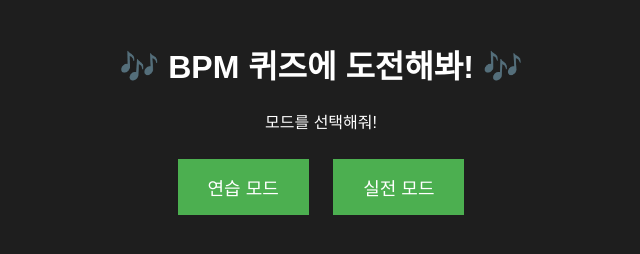
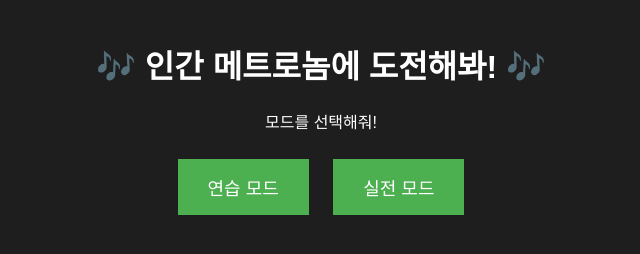
Before and after one commit to pm0760/metronome, a plain HTML site: page index.html in a window 1280 px wide. Shown: the whole page, without its empty margins (319-959 px from the left). Drawn offline with Linux system fonts and the light colour scheme.

Commit message:
index.html

```diff
--- a/index.html
+++ b/index.html
@@ -7,7 +7,7 @@
 </head>
 <body>
     <div id="app">
-        <h1>🎶 BPM 퀴즈에 도전해봐! 🎶</h1>
+        <h1>🎶 인간 메트로놈에 도전해봐! 🎶</h1>
         <div id="mode-selection">
             <p>모드를 선택해줘!</p>
             <button id="practice-mode" class="mode-button">연습 모드</button>
```
